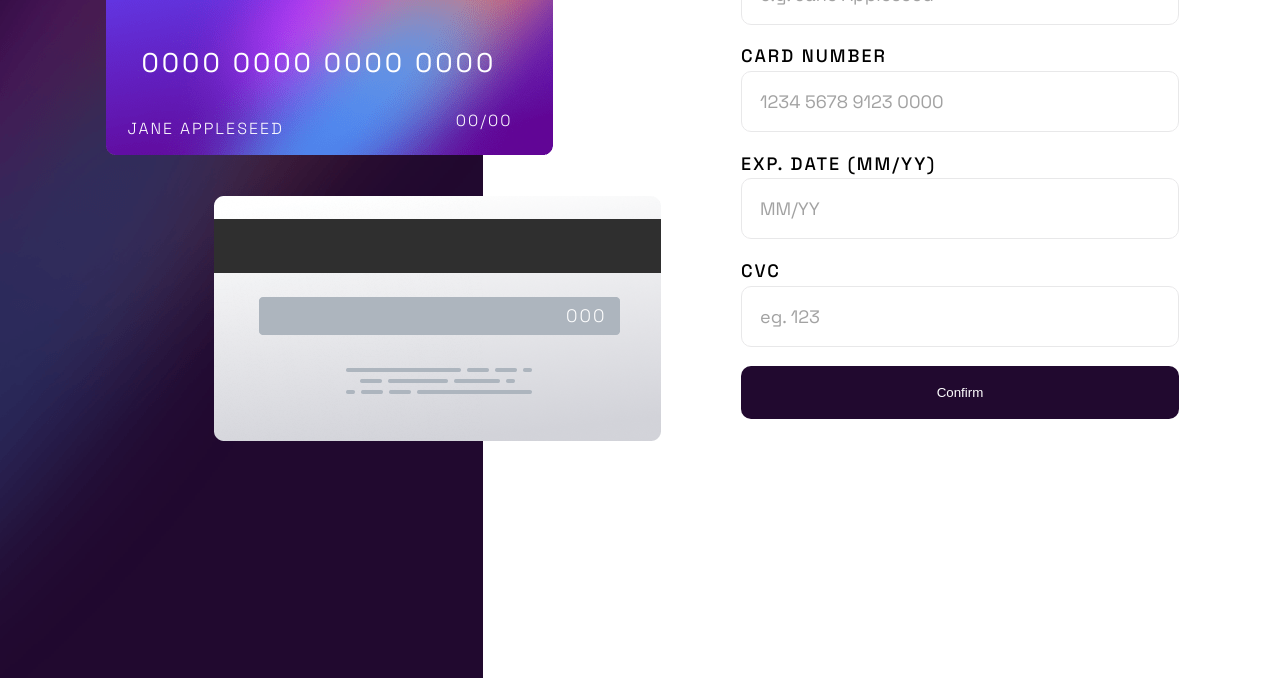
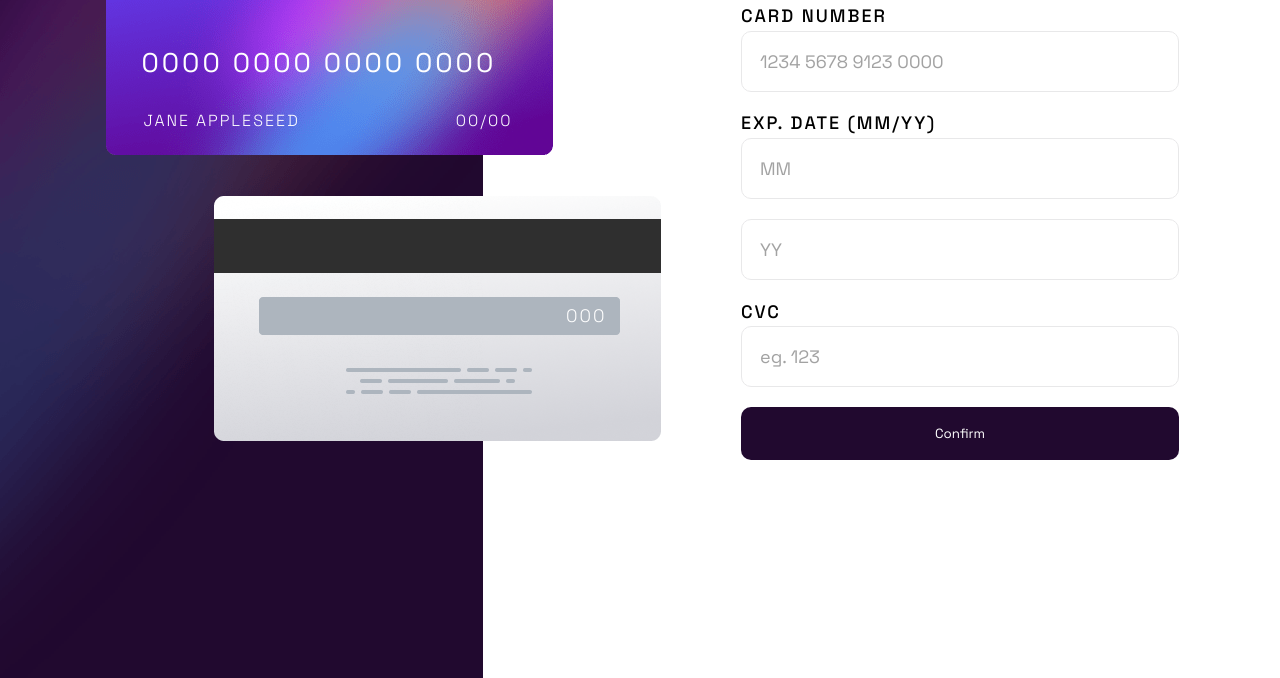
Before and after one commit to TheGroobi/Interactive-Card-Details-Form-Main, a plain HTML site: page index.html in a window 1280 px wide. Shown: the part 222-900 px from the top of the page. Drawn offline with Linux system fonts and the light colour scheme.

Commit message:
input updates

```diff
--- a/index.html
+++ b/index.html
@@ -33,7 +33,8 @@
       <label for="number">card number</label>
       <input type="text" name="number" id="number" placeholder="1234 5678 9123 0000" min="1234 5678 9123 0000">
       <label for="date">exp. date (mm/yy)</label>
-      <input type="text" name="date" id="date" placeholder="MM/YY">
+      <input type="text" name="month" id="date" placeholder="MM">
+      <input type="text" name="year" id="date" placeholder="YY">
       <label for="cvc">cvc</label>
       <input type="text" name="cvc" id="cvc" placeholder="eg. 123" max="999">
       <button type="submit">Confirm</button>
--- a/styles/styles.scss
+++ b/styles/styles.scss
@@ -7,11 +7,12 @@
     $activeInputBorder: linear-gradient(hsl(249, 99%, 64%), hsl(278, 94%, 30%));
     $redError: hsl(0, 100%, 66%);
 
-
+* {
+    font-family: 'Space Grotesk', sans-serif;
+}
 
 body {
     margin: 0;
-    font-family: 'Space Grotesk', sans-serif;
     font-size: 18px;
     background: $white;
     letter-spacing: 2px;
@@ -61,8 +62,8 @@ body {
         }
         .card-name {
             font-size: 16px;
-            left: 2.5em;
-            top: 12em;
+            left: 3.5em;
+            top: 11.5em;
         }
         .card-date {
             font-size: 16px;
@@ -107,7 +108,6 @@ body {
         padding: 1em;
         font-size: 18px;
         opacity: 0.67;
-        font-family: 'Space Grotesk', sans-serif;
         &:focus, &:active {
             //ADD GRADIENT HERE
         }
@@ -133,7 +133,6 @@ body {
 ::placeholder, ::-webkit-input-placeholder, ::-moz-placeholder {
     color: $darkVioletGray;
     margin-left: 0.5em;
-    font-family: 'Space Grotesk', sans-serif;
     font-size: 18px;
     font-weight: 500;
     opacity: 0.5;
```
Also changed, not shown: styles/styles.css, 1 other file.
